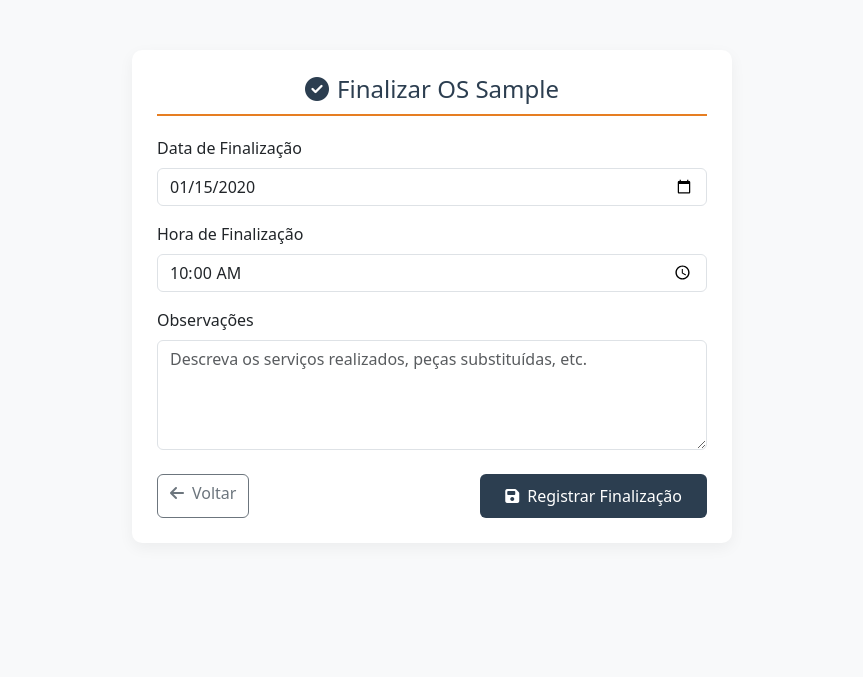
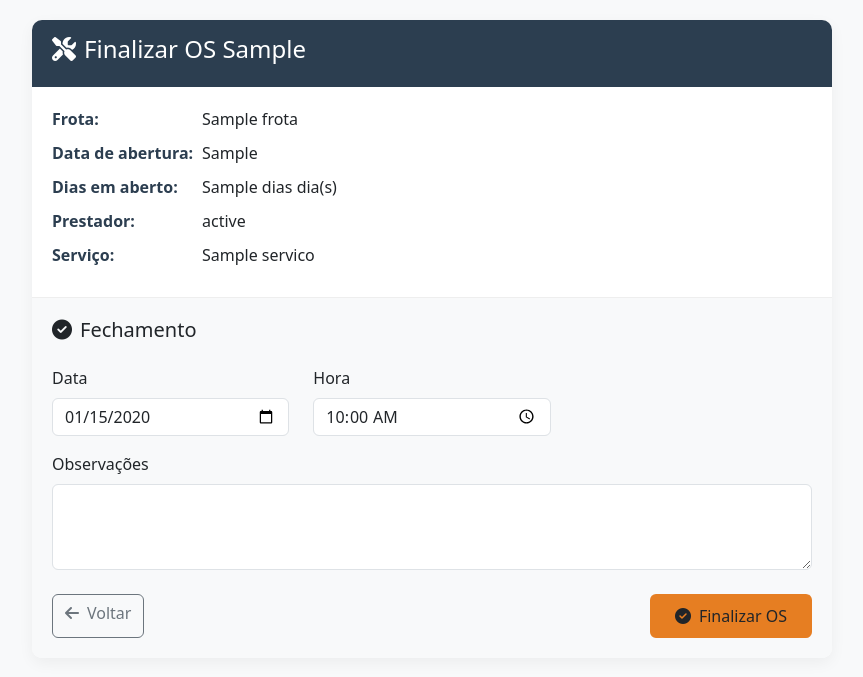
Before and after one commit to willtuner/os-manager, a Flask app: template templates/finalizar_os.html in a window 1280 px wide. Shown: the top 677 px of the page, without its empty margins (208-1071 px from the left). Run offline with Flask 3, Linux system fonts and the light colour scheme; the template is opened without the code that fills it: most values are stand-ins (such as "Sample title", 1, 10 or a date in 2020).

Commit message:
finalizar_os.html

```diff
--- a/templates/finalizar_os.html
+++ b/templates/finalizar_os.html
@@ -3,7 +3,7 @@
 <head>
   <meta charset="utf-8">
   <meta name="viewport" content="width=device-width, initial-scale=1.0">
-  <title>Finalizar OS {{ os_numero }} - Suco Prats</title>
+  <title>Finalizar OS {{ os_info.OS }} - Suco Prats</title>
   <link href="https://cdn.jsdelivr.net/npm/bootstrap@5.3.0/dist/css/bootstrap.min.css" rel="stylesheet">
   <link rel="stylesheet" href="https://cdnjs.cloudflare.com/ajax/libs/font-awesome/6.4.0/css/all.min.css">
   <style>
@@ -17,68 +17,125 @@
       padding: 20px;
     }
 
-    .form-container {
-      max-width: 600px;
-      margin: 30px auto;
+    .os-container {
+      max-width: 800px;
+      margin: 0 auto;
       background: white;
       border-radius: 10px;
-      padding: 25px;
       box-shadow: 0 5px 15px rgba(0,0,0,0.05);
+      overflow: hidden;
     }
 
-    .form-title {
-      color: var(--primary-color);
-      border-bottom: 2px solid var(--secondary-color);
-      padding-bottom: 10px;
-      margin-bottom: 20px;
+    .os-header {
+      background-color: var(--primary-color);
+      color: white;
+      padding: 15px 20px;
     }
 
-    .btn-primary {
-      background-color: var(--primary-color);
+    .os-details {
+      padding: 20px;
+      border-bottom: 1px solid #eee;
+    }
+
+    .detail-row {
+      display: flex;
+      margin-bottom: 10px;
+    }
+
+    .detail-label {
+      font-weight: bold;
+      width: 150px;
+      color: var(--primary-color);
+    }
+
+    .detail-value {
+      flex: 1;
+    }
+
+    .closure-section {
+      padding: 20px;
+      background-color: #f8f9fa;
+    }
+
+    .btn-finalizar {
+      background-color: var(--secondary-color);
       border: none;
       padding: 10px 25px;
-    }
-
-    .btn-primary:hover {
-      background-color: #1a252f;
     }
   </style>
 </head>
 <body>
   <div class="container">
-    <div class="form-container">
-      <h4 class="form-title text-center">
-        <i class="fas fa-check-circle me-2"></i>Finalizar OS {{ os_numero }}
-      </h4>
+    <div class="os-container">
+      <div class="os-header">
+        <h4><i class="fas fa-tools me-2"></i>Finalizar OS {{ os_info.OS }}</h4>
+      </div>
 
-      <form method="POST" action="{{ url_for('finalizar_os', os_numero=os_numero) }}">
-        <div class="mb-3">
-          <label for="data_finalizacao" class="form-label">Data de Finalização</label>
+      <div class="os-details">
+        <div class="detail-row">
+          <div class="detail-label">Frota:</div>
+          <div class="detail-value">{{ os_info.Frota }}</div>
+        </div>
+
+        <div class="detail-row">
+          <div class="detail-label">Data de abertura:</div>
+          <div class="detail-value">{{ os_info.DataAbertura }}</div>
+        </div>
+
+        <div class="detail-row">
+          <div class="detail-label">Dias em aberto:</div>
+          <div class="detail-value">{{ os_info.Dias }} dia(s)</div>
+        </div>
+
+        <div class="detail-row">
+          <div class="detail-label">Prestador:</div>
+          <div class="detail-value">
+            {% if os_info.Prestador != "Prestador não definido" %}
+              {{ os_info.Prestador }}
+            {% else %}
+              <span class="text-muted">{{ os_info.Prestador }}</span>
+            {% endif %}
+          </div>
+        </div>
+
+        <div class="detail-row">
+          <div class="detail-label">Serviço:</div>
+          <div class="detail-value">{{ os_info.Servico }}</div>
+        </div>
+      </div>
+
+      <div class="closure-section">
+        <h5 class="mb-4"><i class="fas fa-check-circle me-2"></i>Fechamento</h5>
+
+        <form method="POST" action="{{ url_for('finalizar_os', os_numero=os_info.OS) }}">
+          <div class="row mb-3">
+            <div class="col-md-4">
+              <label for="data_finalizacao" class="form-label">Data</label>
               <input type="date" class="form-control" id="data_finalizacao" name="data_finalizacao"
                      value="{{ now.strftime('%Y-%m-%d') }}" required>
             </div>
-
-        <div class="mb-3">
-          <label for="hora_finalizacao" class="form-label">Hora de Finalização</label>
+            <div class="col-md-4">
+              <label for="hora_finalizacao" class="form-label">Hora</label>
               <input type="time" class="form-control" id="hora_finalizacao" name="hora_finalizacao"
                      value="{{ now.strftime('%H:%M') }}" required>
+            </div>
           </div>
 
           <div class="mb-4">
             <label for="observacoes" class="form-label">Observações</label>
-          <textarea class="form-control" id="observacoes" name="observacoes" rows="4"
-                    placeholder="Descreva os serviços realizados, peças substituídas, etc." required></textarea>
+            <textarea class="form-control" id="observacoes" name="observacoes" rows="3" required></textarea>
           </div>
 
           <div class="d-flex justify-content-between">
             <a href="{{ url_for('relatorio') }}" class="btn btn-outline-secondary">
               <i class="fas fa-arrow-left me-2"></i>Voltar
             </a>
-          <button type="submit" class="btn btn-primary">
-            <i class="fas fa-save me-2"></i>Registrar Finalização
+            <button type="submit" class="btn btn-finalizar">
+              <i class="fas fa-check-circle me-2"></i>Finalizar OS
             </button>
           </div>
         </form>
+      </div>
     </div>
   </div>
 
```
Lines whose indentation alone changed are shown as unchanged.
